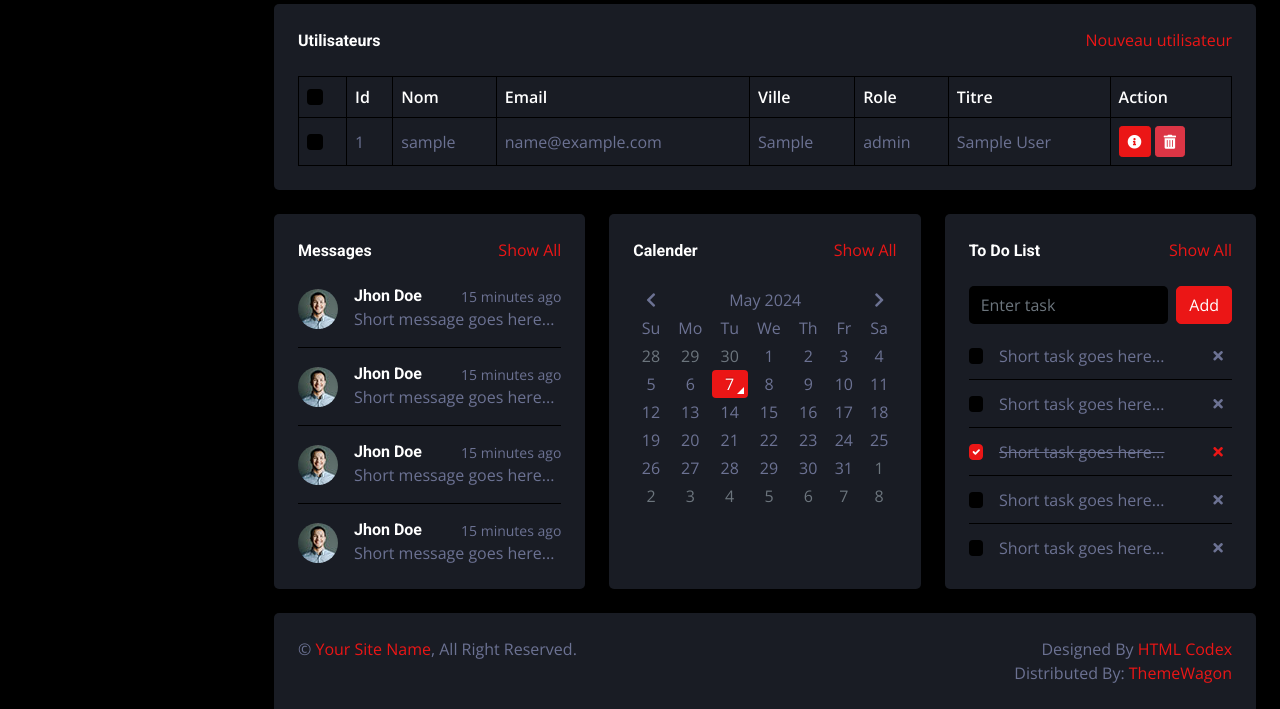
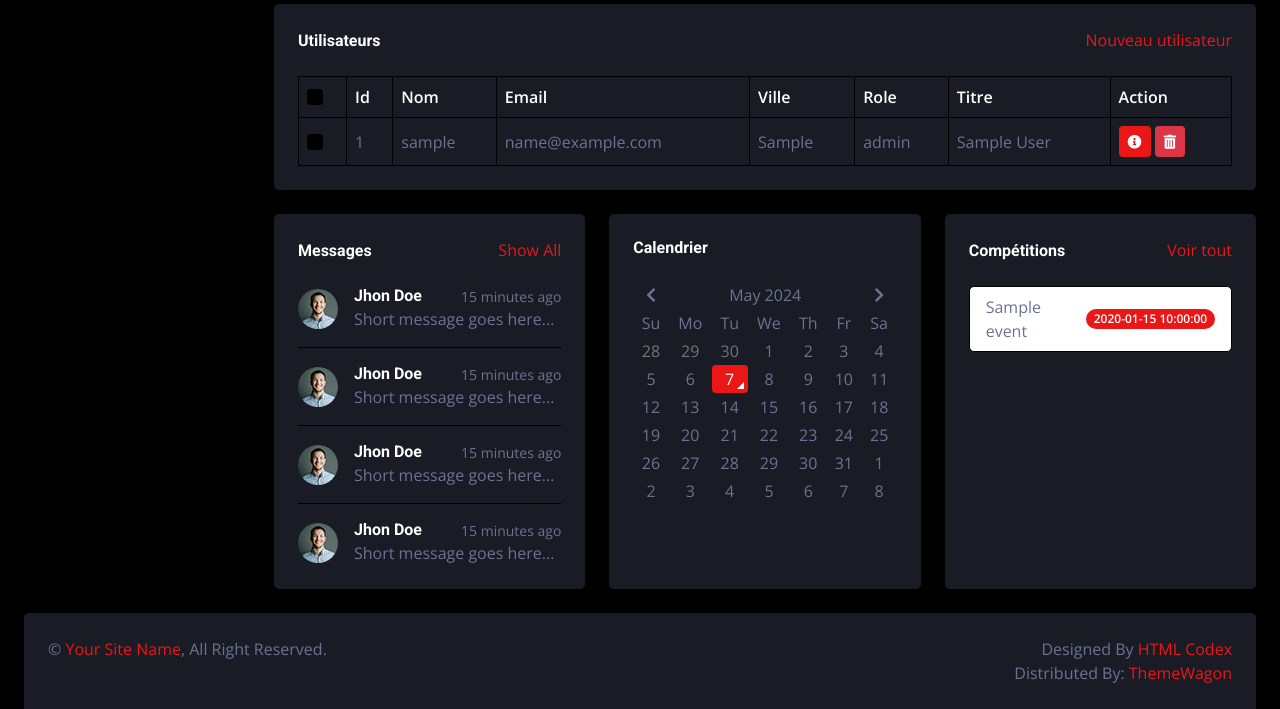
Before and after one commit to hadilhamdi01/Gamini, a PHP site: page /dash/index.php in a window 1280 px wide. Shown: the part 834-1543 px from the top of the page. Run offline with PHP 8.4, Linux system fonts and the light colour scheme; tables that the repository leaves empty or names only in its code hold one stand-in row (values such as "Sample post"); some libraries are stand-ins or nearby versions.

Commit message:
Add event

```diff
--- a/dash/index.php
+++ b/dash/index.php
@@ -1,3 +1,48 @@
+
+<?php
+// Vérifier si le formulaire a été soumis
+if ($_SERVER["REQUEST_METHOD"] == "POST") {
+    // Récupérer les données du formulaire
+    $nom = $_POST['nom'];
+    $description = $_POST['description'];
+    $prix = $_POST['prix'];
+    $date = $_POST['date'];
+    $formatted_date = date('Y-m-d', strtotime($date));
+    $titre = $_POST['titre'];
+
+
+     // Hasher le mot de passe
+     $hashed_password = password_hash($mdp, PASSWORD_DEFAULT);
+
+    // Établir une connexion à la base de données
+    $servername = "localhost";
+    $username = "root";
+    $password = "";
+    $dbname = "gamini";
+    $conn = new mysqli($servername, $username, $password, $dbname);
+
+    // Vérifier la connexion
+    if ($conn->connect_error) {
+        die("La connexion a échoué : " . $conn->connect_error);
+    }
+
+    // Requête SQL pour insérer un nouvel utilisateur
+    $sql = "INSERT INTO events (date, nom,description,prix) VALUES ('$formatted_date', '$nom', '$description', '$prix')";
+
+    if ($conn->query($sql) === TRUE) {
+        // Rediriger vers une page de succès ou afficher un message de succès
+        header("Location: index.php");
+        exit();
+    } else {
+        echo "Erreur lors de l'ajout de la competition : " . $conn->error;
+    }
+
+    // Fermer la connexion à la base de données
+    $conn->close();
+}
+?>
+
+
 
 
 <!DOCTYPE html>
@@ -388,8 +433,8 @@
                     <div class="col-sm-12 col-md-6 col-xl-4">
                         <div class="h-100 bg-secondary rounded p-4">
                             <div class="d-flex align-items-center justify-content-between mb-4">
-                                <h6 class="mb-0">Calender</h6>
-                                <a href="">Show All</a>
+                                <h6 class="mb-0">Calendrier</h6>
+
                             </div>
                             <div id="calender"></div>
 
@@ -404,58 +449,48 @@
     <div class="col-sm-12 col-md-6 col-xl-4">
     <div class="h-100 bg-secondary rounded p-4">
         <div class="d-flex align-items-center justify-content-between mb-4">
-                                <h6 class="mb-0">To Do List</h6>
-                                <a href="">Show All</a>
+            <h6 class="mb-0">Compétitions</h6>
+            <a href="events.php">Voir tout</a> <!-- Remplacez "events.php" par le lien vers votre page qui affiche toutes les compétitions -->
         </div>
-                            <div class="d-flex mb-2">
-                                <input class="form-control bg-dark border-0" type="text" placeholder="Enter task">
-                                <button type="button" class="btn btn-primary ms-2">Add</button>
-                            </div>
-                            <div class="d-flex align-items-center border-bottom py-2">
-                                <input class="form-check-input m-0" type="checkbox">
-                                <div class="w-100 ms-3">
-                                    <div class="d-flex w-100 align-items-center justify-content-between">
-                                        <span>Short task goes here...</span>
-                                        <button class="btn btn-sm"><i class="fa fa-times"></i></button>
+
+        <?php
+        // Établir une connexion à la base de données
+        $servername = "localhost";
+        $username = "root";
+        $password = "";
+        $dbname = "gamini";
+        $conn = new mysqli($servername, $username, $password, $dbname);
+
+        // Vérifier la connexion
+        if ($conn->connect_error) {
+            die("La connexion a échoué : " . $conn->connect_error);
+        }
+
+        // Requête SQL pour sélectionner les données de la table "events"
+        $sql = "SELECT * FROM events";
+        $result = $conn->query($sql);
+
+        // Vérifier si des résultats ont été trouvés
+        if ($result->num_rows > 0) {
+            // Afficher les données dans un format de liste
+            echo "<ul class='list-group'>";
+            while ($row = $result->fetch_assoc()) {
+                echo "<li class='list-group-item d-flex justify-content-between align-items-center'>" . $row["nom"] . "<span class='badge bg-primary rounded-pill'>" . $row["date"] . "</span></li>"; // Vous pouvez personnaliser l'affichage en fonction de vos besoins
+            }
+            echo "</ul>";
+        } else {
+            echo "Aucun résultat trouvé";
+        }
+
+        // Fermer la connexion à la base de données
+        $conn->close();
+        ?>
     </div>
 </div>
+
+
                             </div>
-                            <div class="d-flex align-items-center border-bottom py-2">
-                                <input class="form-check-input m-0" type="checkbox">
-                                <div class="w-100 ms-3">
-                                    <div class="d-flex w-100 align-items-center justify-content-between">
-                                        <span>Short task goes here...</span>
-                                        <button class="btn btn-sm"><i class="fa fa-times"></i></button>
-                                    </div>
-                                </div>
-                            </div>
-                            <div class="d-flex align-items-center border-bottom py-2">
-                                <input class="form-check-input m-0" type="checkbox" checked>
-                                <div class="w-100 ms-3">
-                                    <div class="d-flex w-100 align-items-center justify-content-between">
-                                        <span><del>Short task goes here...</del></span>
-                                        <button class="btn btn-sm text-primary"><i class="fa fa-times"></i></button>
-                                    </div>
-                                </div>
-                            </div>
-                            <div class="d-flex align-items-center border-bottom py-2">
-                                <input class="form-check-input m-0" type="checkbox">
-                                <div class="w-100 ms-3">
-                                    <div class="d-flex w-100 align-items-center justify-content-between">
-                                        <span>Short task goes here...</span>
-                                        <button class="btn btn-sm"><i class="fa fa-times"></i></button>
-                                    </div>
-                                </div>
-                            </div>
-                            <div class="d-flex align-items-center pt-2">
-                                <input class="form-check-input m-0" type="checkbox">
-                                <div class="w-100 ms-3">
-                                    <div class="d-flex w-100 align-items-center justify-content-between">
-                                        <span>Short task goes here...</span>
-                                        <button class="btn btn-sm"><i class="fa fa-times"></i></button>
-                                    </div>
-                                </div>
-                            </div>
+
                         </div>
                     </div>
                 </div>
@@ -496,18 +531,28 @@
                 <button type="button" class="btn-close" data-bs-dismiss="modal" aria-label="Close"></button>
             </div>
             <div class="modal-body">
-                <form>
+                <form action="index.php" method="post">
                     <div class="mb-3">
                         <label for="dateInput" class="form-label">Date sélectionnée :</label>
-                        <input type="text" class="form-control" id="dateInput" readonly>
+                        <input type="text" class="form-control" id="dateInput" readonly name="date">
+                    </div>
+                    <div class="mb-3">
+                        <label for="dateInput" class="form-label">Théme</label>
+                        <input type="text" class="form-control" id="dateInput"  name="nom">
+                    </div>
+                    <div class="mb-3">
+                        <label for="textInput" class="form-label">Description</label>
+                        <input type="text" class="form-control" id="textInput"  name="description">
+                    </div>
+                    <div class="mb-3">
+                        <label for="dateInput" class="form-label">Prix</label>
+                        <input type="text" class="form-control"  name="prix">
                     </div>
                     <!-- Ajoutez ici les champs de votre formulaire -->
                     <button type="submit" class="btn btn-primary">Soumettre</button>
                 </form>
             </div>
-        </div>
-    </div>
-</div>
+
 
     <!-- JavaScript Libraries -->
     <script>
```
Lines whose indentation alone changed are shown as unchanged.
